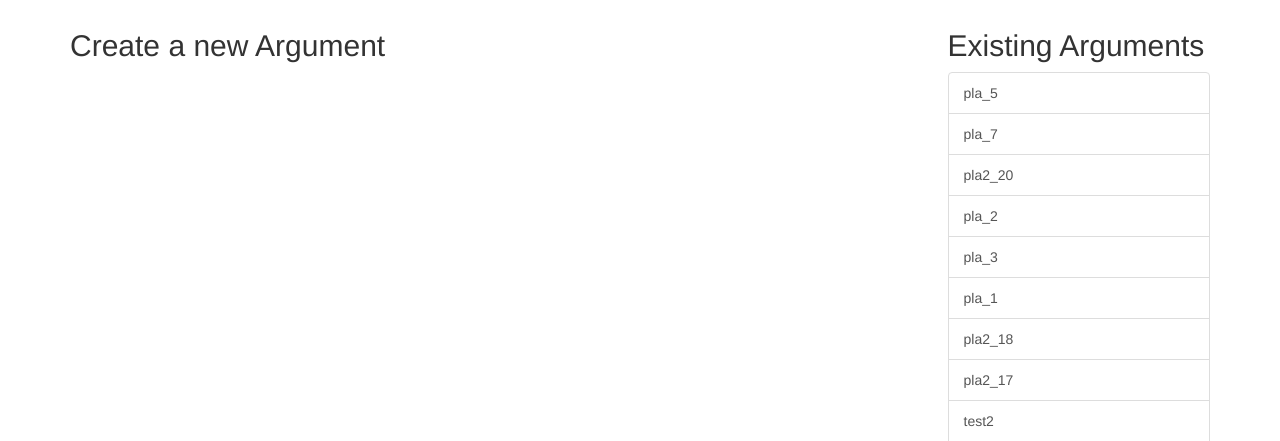
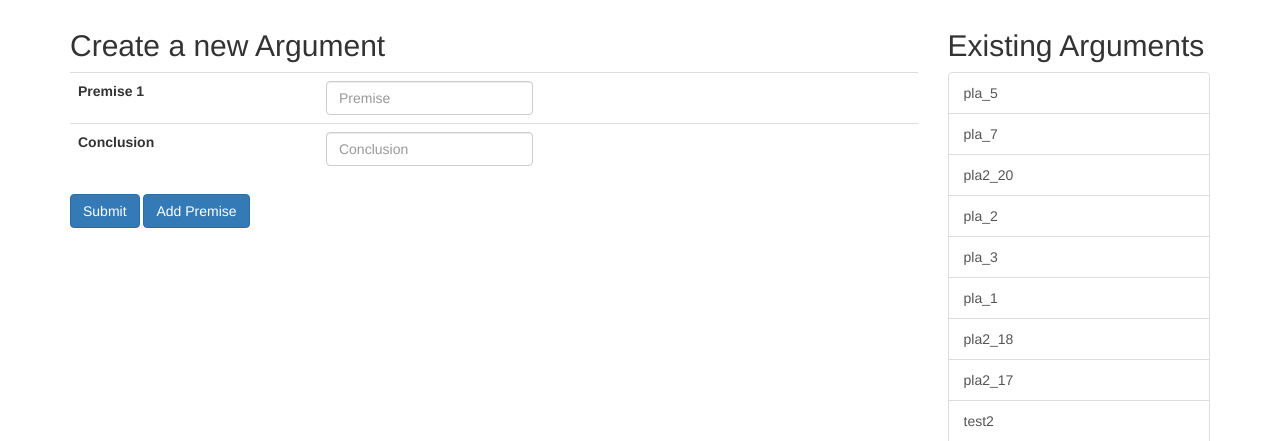
Before and after one commit to Bram-Hub/DP-Visuals, a Flask app: page / in a window 1280 px wide. Shown: the part 51-492 px from the top of the page. Run offline with Flask 2, Linux system fonts and the light colour scheme; some libraries are stand-ins or nearby versions.

Commit message:
basic form for adding new arguments

```diff
--- a/server.py
+++ b/server.py
@@ -1,4 +1,4 @@
-from flask import Flask, render_template, g, abort
+from flask import Flask, render_template, g, abort, request, session
 from ete3 import Tree, TreeStyle, TextFace
 import os
 
@@ -7,8 +7,12 @@ from davisputnam import satisfiable
 
 app = Flask(__name__)
 
-@app.route("/")
+@app.route("/", methods=['GET', 'POST'])
 def index():
+    if request.method == 'POST':
+        for key in request.form:
+            print key, request.form[key]
+
     g.arguments = os.listdir("static/inputs")
     for i in range(0, len(g.arguments)):
         g.arguments[i] = g.arguments[i].split(".")[0]
--- a/templates/index.html
+++ b/templates/index.html
@@ -12,6 +12,23 @@
         <div class="row">
           <div class="col-md-9">
             <h2>Create a new Argument</h2>
+            <form action="/" method="POST" class="form-inline">
+                <table class="table">
+                    <div id="premises">
+                        <tr>
+                            <td><label for="1">Premise 1</label></td>
+                            <td><input type="text" class="form-control" name="1" id="1" placeholder="Premise"></td>
+                        </tr>
+                    </div>
+                    <tr id="conclusion">
+                        <td><label for="conclusion">Conclusion</label></td>
+                        <td><input type="text" class="form-control" name="conclusion" id="conclusion" placeholder="Conclusion"></td>
+                    </tr>
+                </table>
+                <input type="submit" value="Submit" class="btn btn-primary">
+                <input type="button" value="Add Premise" class="btn btn-primary addPremise" id="append">
+
+            </form>
           </div>
           <div class="col-md-3">
             <h2>Existing Arguments</h2>
@@ -27,5 +44,16 @@
 
 
 {% block postscript %}
+    <script>
+    $(document).ready(function(){
+        $("#append").click(function(){
+            var premises = $('#premises');
+            console.log(premises);
+            console.log(premises.children()[0]);
 
+            var next = "<tr><td><label for='1'>Premise 1</label></td><td><input type='text' class='form-control' name='1' id='1' placeholder='Premise'></td></tr>";
+            $("#conclusion").before(next);
+        });
+    });
+    </script>
 {% endblock %}
```
